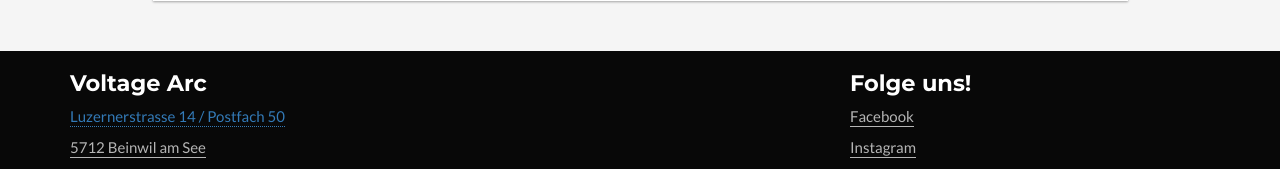
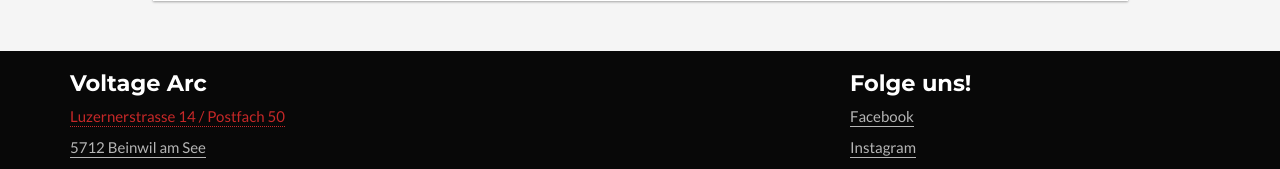
Before and after one commit to theCubix/va, a PHP site: page /_site/engage/index.php in a window 1280 px wide, with the pointer over the restyled element. Shown: the part 1039-1208 px from the top of the page. Run offline with PHP 8.4, Linux system fonts and the light colour scheme; some libraries are stand-ins or nearby versions.

Commit message:
Update custom.css

```diff
--- a/css/custom.css
+++ b/css/custom.css
@@ -108,7 +108,7 @@ nav li a {
 
 .dark-background > footer > .row > div > p > a:hover,
 .dark-background > footer > .row > div > p > a:focus {
-    color: #337ab7;
+    color: #c62828;
     border-bottom: 1px dotted;
 }
 
```
